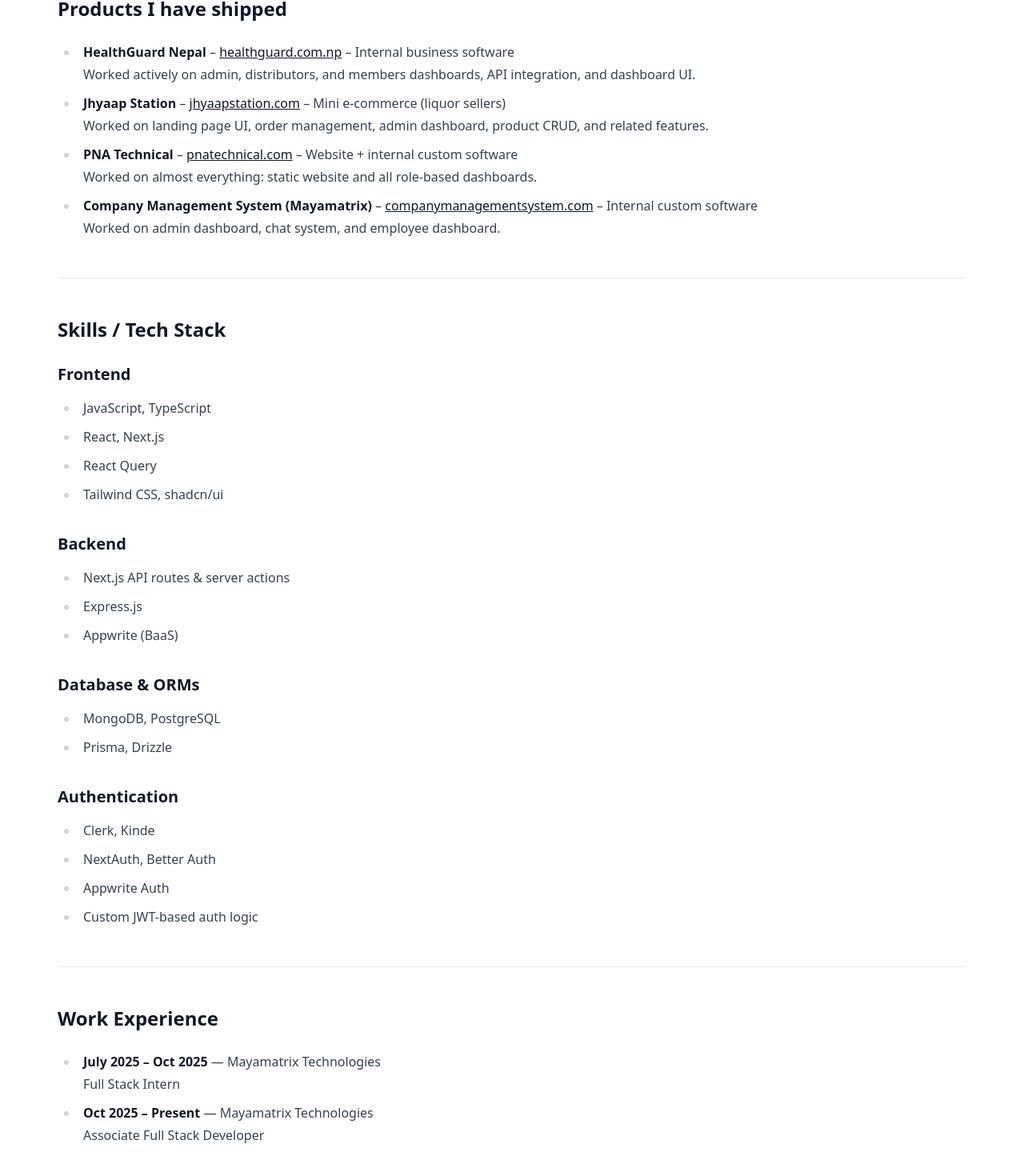
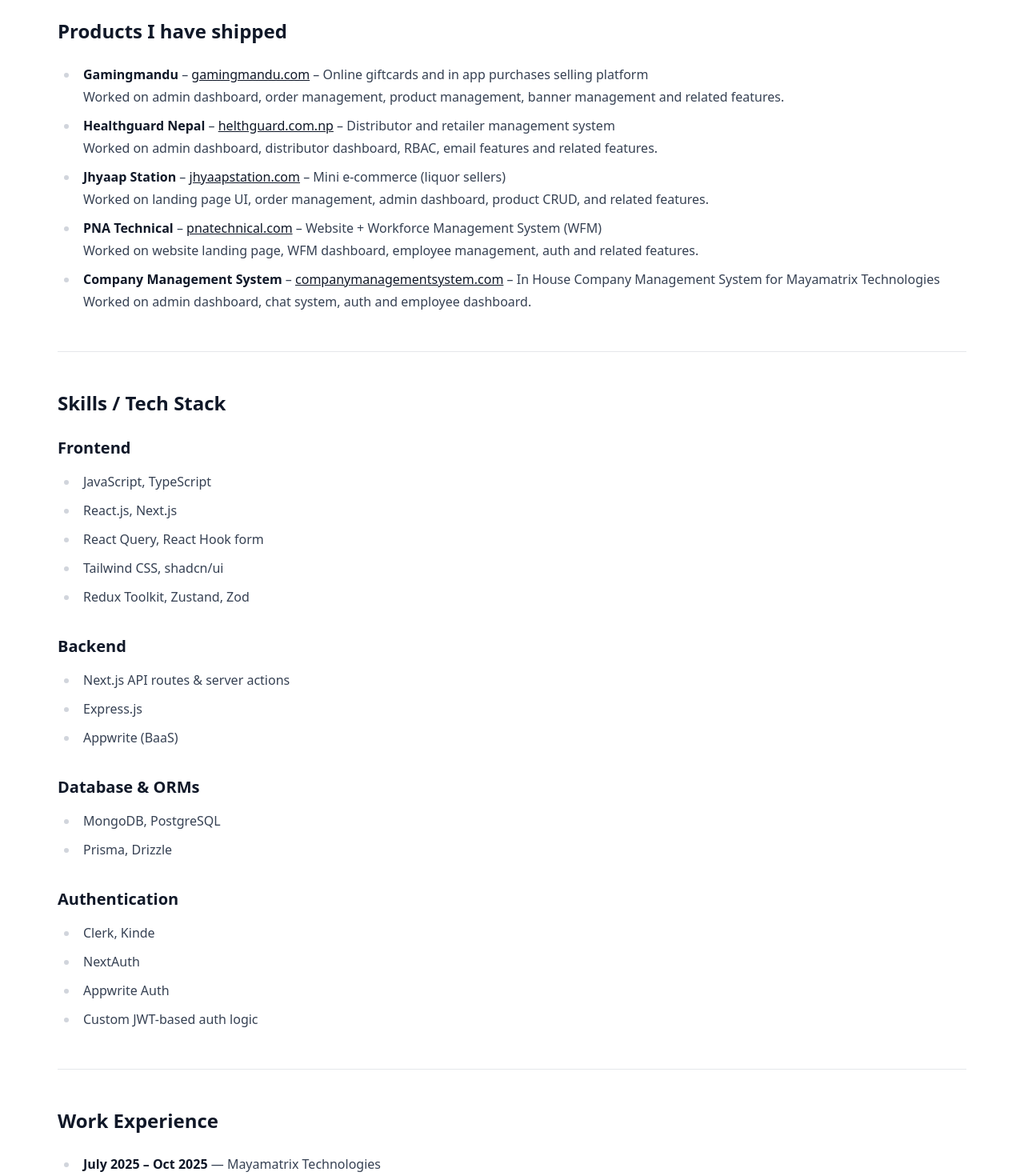
Before and after one commit to Ace-Aryal/portfolio_website, a Next.js app in the folder portfolio-next/: page / in a window 1280 px wide. Shown: the part 210-1680 px from the top of the page at 80% size. Built offline with nearby package versions, Linux system fonts and the light colour scheme.

Commit message:
feat: update experience and projects

```diff
--- a/portfolio-next/src/app/page.tsx
+++ b/portfolio-next/src/app/page.tsx
@@ -5,8 +5,7 @@
       {/* ABOUT */}
       <h1>Dipesh Aryal</h1>
       <p>
-        Dipesh Aryal, Full stack developer, building real life projects at Mayamatrix Technologies
-        using modern tech stack hybrid of T3 stack and MERN stack.
+        I am full stack developer with real life applications development experience. I have shipped multiple products in production and have been working in the industry for 8+ months. I am passionate about building products that solve real world problems and are user friendly.
       </p>
 
       <hr />
@@ -16,14 +15,22 @@
 
       <ul>
         <li>
-          <strong>HealthGuard Nepal</strong> –{' '}
+          <strong>Gamingmandu </strong> –{' '}
+          <a href="https://gamingmandu.com" target="_blank">
+           gamingmandu.com
+          </a>{' '}
+          – Online giftcards and in app purchases selling platform
+          <br />
+          Worked on admin dashboard, order management, product management, banner management and related features.
+        </li>
+        <li>
+          <strong>Healthguard Nepal </strong> –{' '}
           <a href="https://healthguard.com.np" target="_blank">
-            healthguard.com.np
+           helthguard.com.np
           </a>{' '}
-          – Internal business software
+          – Distributor and retailer management system
           <br />
-          Worked actively on admin, distributors, and members dashboards, API integration, and
-          dashboard UI.
+          Worked on admin dashboard, distributor dashboard, RBAC, email features and related features.
         </li>
 
         <li>
@@ -42,19 +49,19 @@
           <a href="https://pnatechnical.com" target="_blank">
             pnatechnical.com
           </a>{' '}
-          – Website + internal custom software
+          – Website + Workforce Management System (WFM)
           <br />
-          Worked on almost everything: static website and all role-based dashboards.
+          Worked on website landing page, WFM dashboard, employee management, auth and related features.
         </li>
 
         <li>
-          <strong>Company Management System (Mayamatrix)</strong> –{' '}
+          <strong>Company Management System</strong> –{' '}
           <a href="https://companymanagementsystem.com" target="_blank">
             companymanagementsystem.com
           </a>{' '}
-          – Internal custom software
+          – In House Company Management System for Mayamatrix Technologies
           <br />
-          Worked on admin dashboard, chat system, and employee dashboard.
+          Worked on admin dashboard, chat system, auth  and employee dashboard.
         </li>
       </ul>
 
@@ -66,9 +73,10 @@
       <h3>Frontend</h3>
       <ul>
         <li>JavaScript, TypeScript</li>
-        <li>React, Next.js</li>
-        <li>React Query</li>
+        <li>React.js, Next.js</li>
+        <li>React Query, React Hook form</li>
         <li>Tailwind CSS, shadcn/ui</li>
+        <li>Redux Toolkit, Zustand, Zod</li>
       </ul>
 
       <h3>Backend</h3>
@@ -87,7 +95,7 @@
       <h3>Authentication</h3>
       <ul>
         <li>Clerk, Kinde</li>
-        <li>NextAuth, Better Auth</li>
+        <li>NextAuth</li>
         <li>Appwrite Auth</li>
         <li>Custom JWT-based auth logic</li>
       </ul>
@@ -101,12 +109,12 @@
         <li>
           <strong>July 2025 – Oct 2025</strong> — Mayamatrix Technologies
           <br />
-          Full Stack Intern
+          Software Developer Intern
         </li>
         <li>
           <strong>Oct 2025 – Present</strong> — Mayamatrix Technologies
           <br />
-          Associate Full Stack Developer
+          Associate Software Developer
         </li>
       </ul>
 
--- a/portfolio-next/src/components/atoms/theme-toggler.tsx
+++ b/portfolio-next/src/components/atoms/theme-toggler.tsx
@@ -19,7 +19,7 @@
       variant="ghost"
       onClick={() => {
         const currentTheme = resolvedTheme || theme
-        setTheme(currentTheme === 'dark' ? 'light' : 'dark')
+        setTheme(currentTheme === 'dark' ? 'light' : '')
       }}
     >
       {resolvedTheme === 'dark' ? <SunIcon /> : <MoonIcon />}
--- a/portfolio-next/src/components/providers.tsx
+++ b/portfolio-next/src/components/providers.tsx
@@ -4,7 +4,7 @@
 import { Toaster } from 'sonner'
 export default function Providers({ children }: { children: React.ReactNode }) {
   return (
-    <ThemeProvider enableSystem attribute="class" defaultTheme="light" disableTransitionOnChange>
+    <ThemeProvider enableSystem attribute="class" defaultTheme="light" disableTransitionOnChange forcedTheme='light'>
       {children}
       <ToastProvider />
     </ThemeProvider>
```
